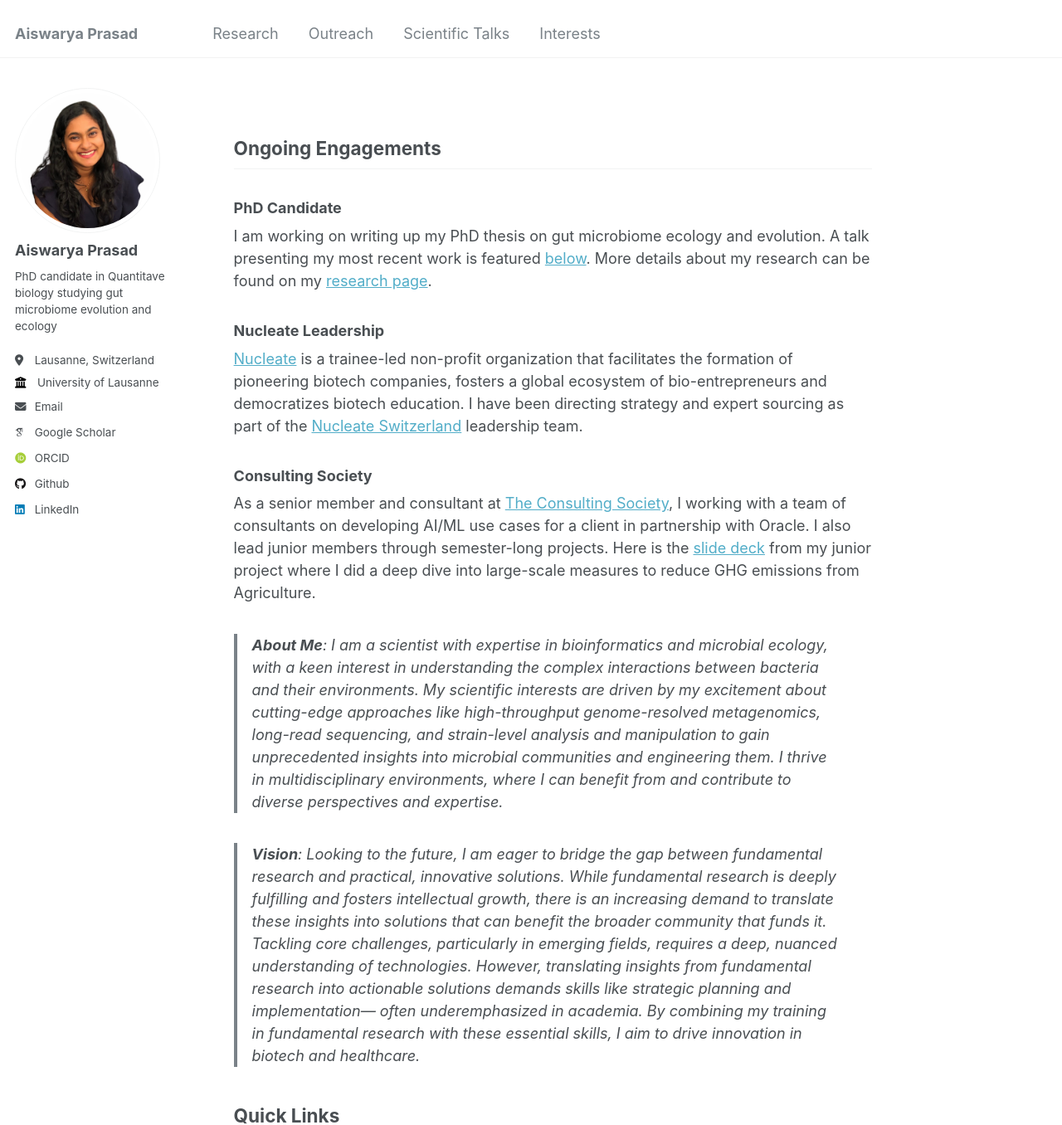
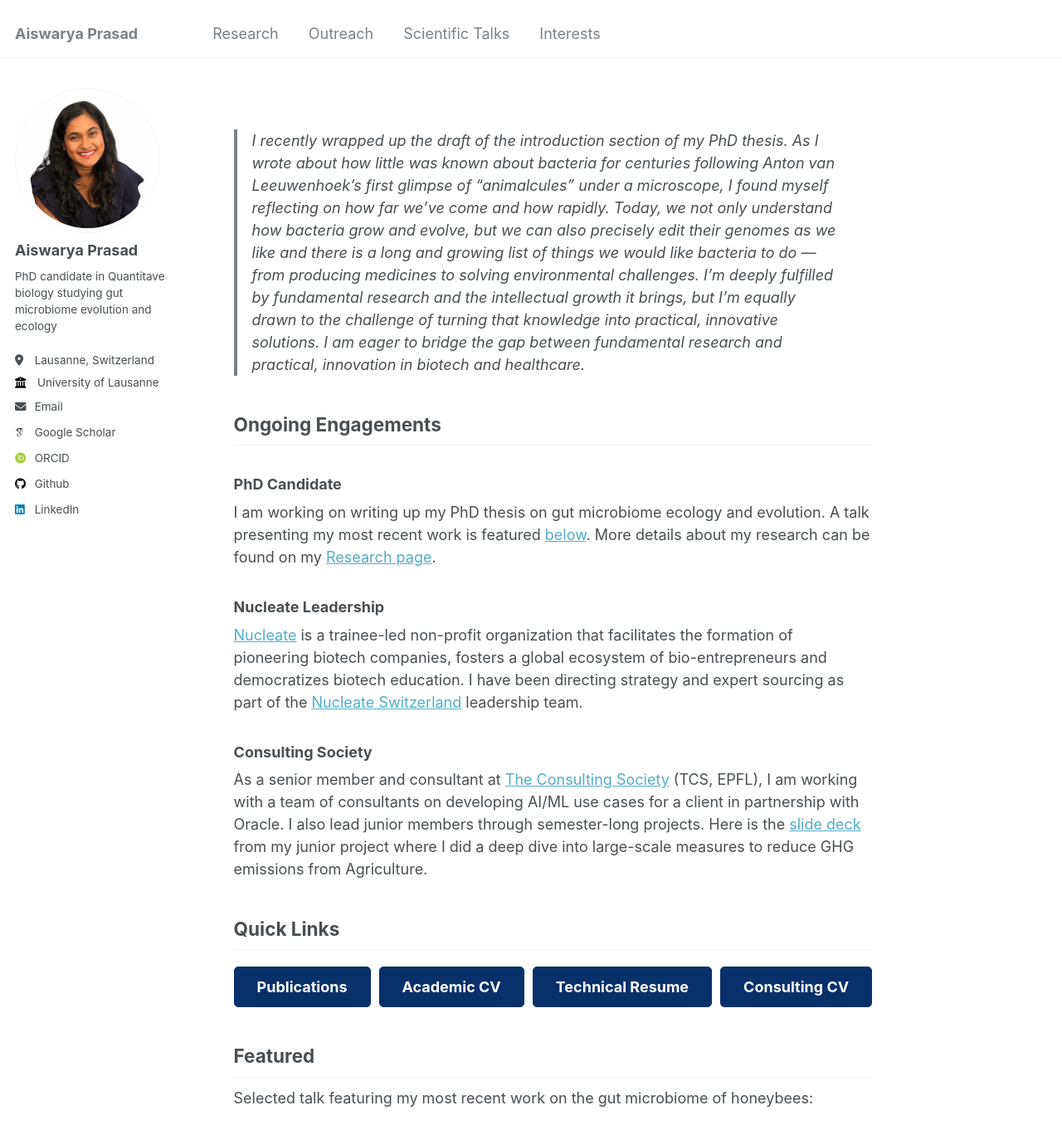
Before and after one commit to Aiswarya-prasad/aiswarya-prasad.github.io, a Jekyll site: the page built from _pages/about.md, in a window 1280 px wide and 1400 px high, cut to the strip 0-1356 px from the top of the window. Shown: the whole strip at 83% size. Built offline with Jekyll 4.4.1, drawn with Linux system fonts in a browser that asks for light colours; some web fonts are replaced.

```diff
--- a/_pages/about.md
+++ b/_pages/about.md
@@ -7,11 +7,13 @@
   - /about.html
 ---
 
+> I recently wrapped up the draft of the introduction section of my PhD thesis. As I wrote about how little was known about bacteria for centuries following Anton van Leeuwenhoek’s first glimpse of "animalcules" under a microscope, I found myself reflecting on how far we’ve come and how rapidly. Today, we not only understand how bacteria grow and evolve, but we can also precisely edit their genomes as we like and there is a long and growing list of things we would like bacteria to do — from producing medicines to solving environmental challenges. I'm deeply fulfilled by fundamental research and the intellectual growth it brings, but I’m equally drawn to the challenge of turning that knowledge into practical, innovative solutions. I am eager to bridge the gap between fundamental research and practical, innovation in biotech and healthcare.
+
 ## Ongoing Engagements
 
 ### PhD Candidate
 
-I am working on writing up my PhD thesis on gut microbiome ecology and evolution. A talk presenting my most recent work is featured [below](#Featured). More details about my research can be found on my [research page](/research).
+I am working on writing up my PhD thesis on gut microbiome ecology and evolution. A talk presenting my most recent work is featured [below](#Featured). More details about my research can be found on my [Research page](/research).
 
 ### Nucleate Leadership
 
@@ -19,12 +21,12 @@
 
 ### Consulting Society
 
-As a senior member and consultant at [The Consulting Society](https://www.theconsultingsociety.com/), I working with a team of consultants on developing AI/ML use cases for a client in partnership with Oracle. I also lead junior members through semester-long projects. Here is the [slide deck](/files/AP-TCS-Presentation.pdf) from my junior project where I did a deep dive into large-scale measures to reduce GHG emissions from Agriculture.
+As a senior member and consultant at [The Consulting Society](https://www.theconsultingsociety.com/) (TCS, EPFL), I am working with a team of consultants on developing AI/ML use cases for a client in partnership with Oracle. I also lead junior members through semester-long projects. Here is the [slide deck](/files/AP-TCS-Presentation.pdf) from my junior project where I did a deep dive into large-scale measures to reduce GHG emissions from Agriculture.
 
 
-> **About Me**: I am a scientist with expertise in bioinformatics and microbial ecology, with a keen interest in understanding the complex interactions between bacteria and their environments. My scientific interests are driven by my excitement about cutting-edge approaches like high-throughput genome-resolved metagenomics, long-read sequencing, and strain-level analysis and manipulation to gain unprecedented insights into microbial communities and engineering them. I thrive in multidisciplinary environments, where I can benefit from and contribute to diverse perspectives and expertise.
+<!-- > **About Me**: I am a scientist with expertise in bioinformatics and microbial ecology, with a keen interest in understanding the complex interactions between bacteria and their environments. My scientific interests are driven by my excitement about cutting-edge approaches like high-throughput genome-resolved metagenomics, long-read sequencing, and strain-level analysis and manipulation to gain unprecedented insights into microbial communities and engineering them. I thrive in multidisciplinary environments, where I can benefit from and contribute to diverse perspectives and expertise.
 
-> **Vision**: Looking to the future, I am eager to bridge the gap between fundamental research and practical, innovative solutions. While fundamental research is deeply fulfilling and fosters intellectual growth, there is an increasing demand to translate these insights into solutions that can benefit the broader community that funds it. Tackling core challenges, particularly in emerging fields, requires a deep, nuanced understanding of technologies. However, translating insights from fundamental research into actionable solutions demands skills like strategic planning and implementation— often underemphasized in academia. By combining my training in fundamental research with these essential skills, I aim to drive innovation in biotech and healthcare.
+> **Vision**: Looking to the future, I am eager to bridge the gap between fundamental research and practical, innovative solutions. While fundamental research is deeply fulfilling and fosters intellectual growth, there is an increasing demand to translate these insights into solutions that can benefit the broader community that funds it. Tackling core challenges, particularly in emerging fields, requires a deep, nuanced understanding of technologies. However, translating insights from fundamental research into actionable solutions demands skills like strategic planning and implementation— often underemphasized in academia. By combining my training in fundamental research with these essential skills, I aim to drive innovation in biotech and healthcare. -->
 
 ## Quick Links
 
```
Also changed, not shown: _posts/2024-10-10-music_performances.md (+3 -0 lines), 2 other files.
